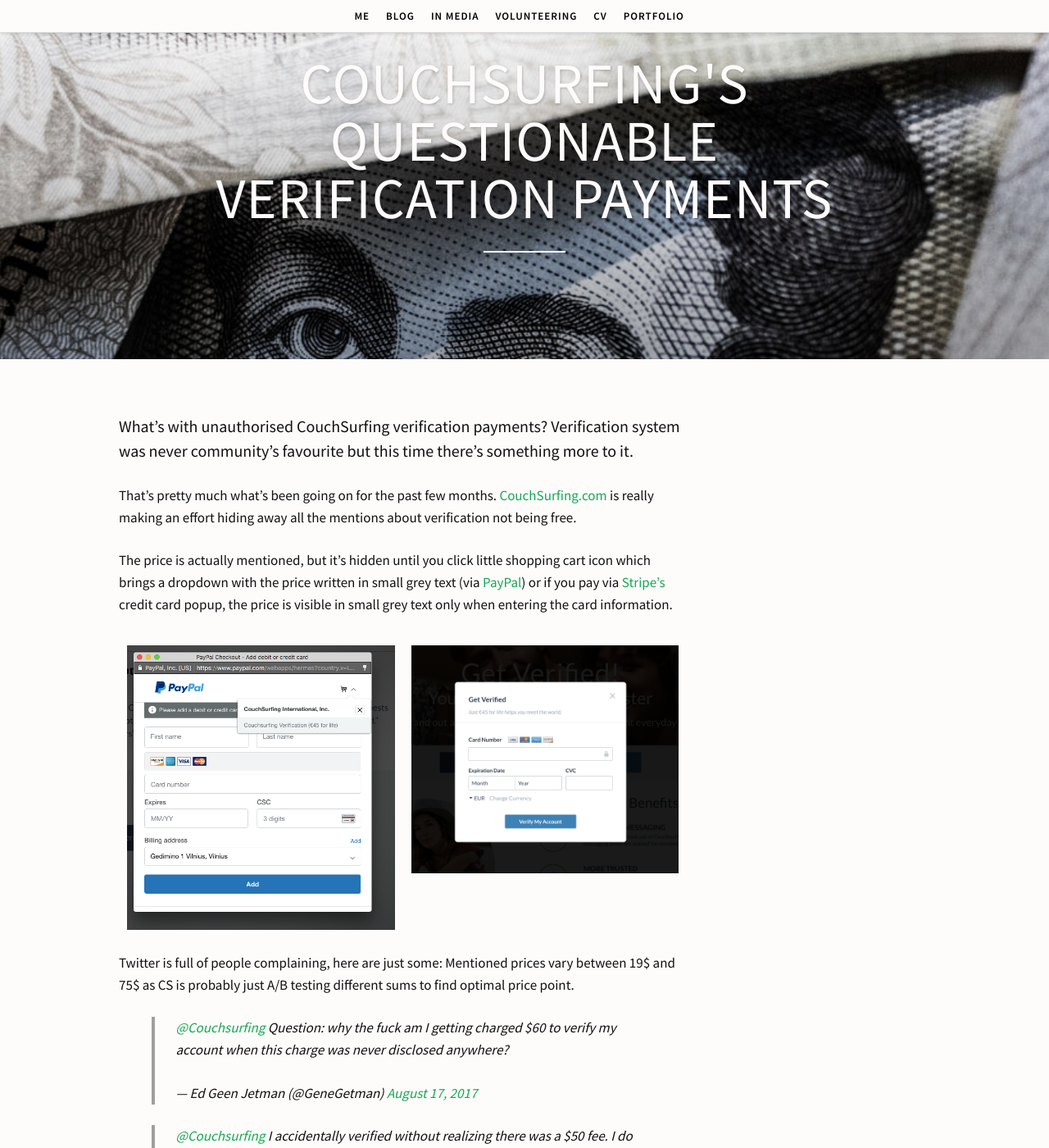
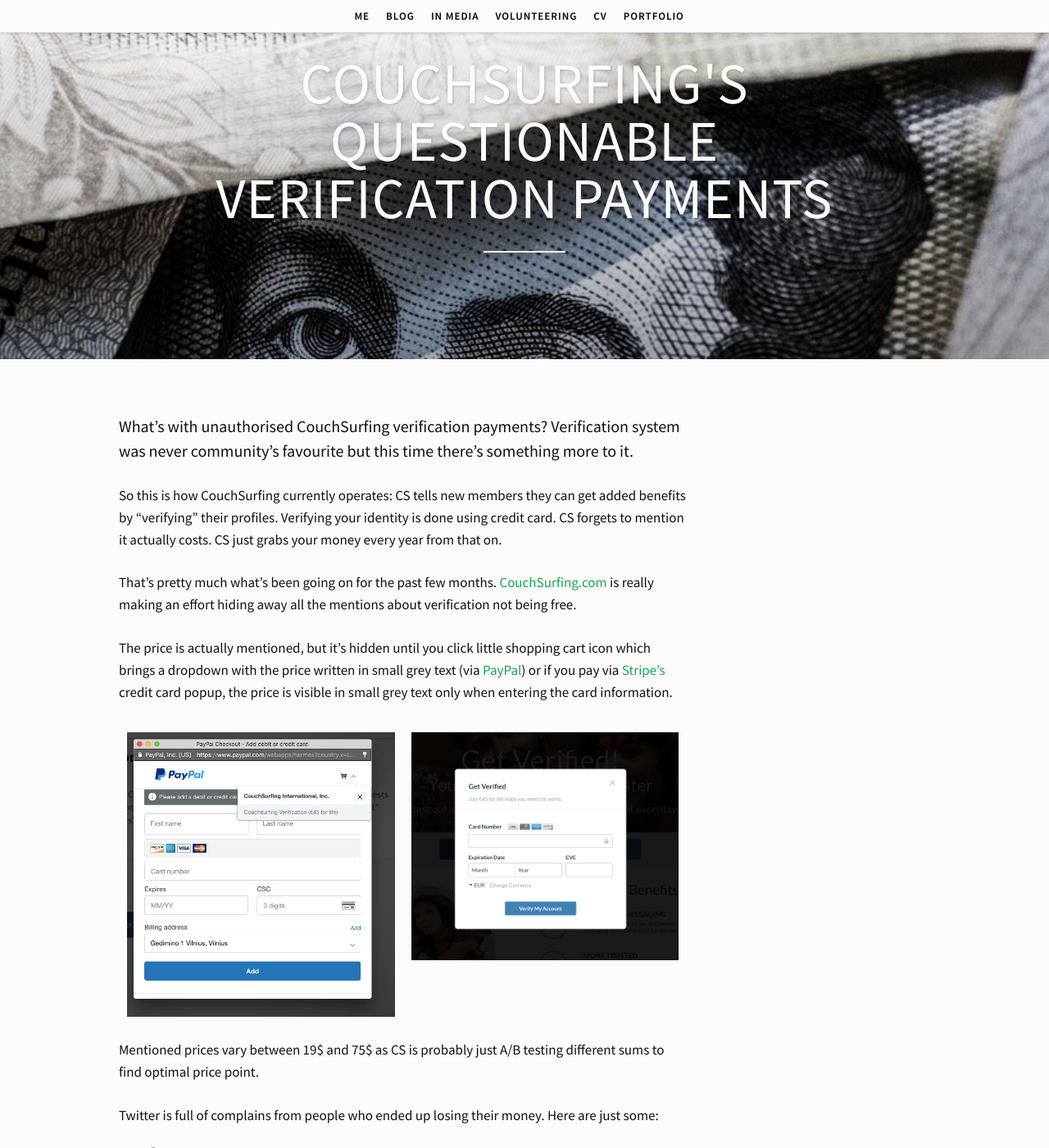
Before and after one commit to simison/simison.github.io, a Jekyll site: the page built from _posts/2016-08-23-whats-going-on-with-couchsurfing-verification.markdown, in a window 1280 px wide and 1400 px high, scrolled down 495 px. Shown: the whole window at 82% size. Built offline with Jekyll 4.4.1, drawn with Linux system fonts in a browser that asks for light colours; some web fonts are replaced; comment, search, counter and statistics services are not loaded.

Commit message:
Text style changes

```diff
--- a/_posts/2016-08-23-whats-going-on-with-couchsurfing-verification.markdown
+++ b/_posts/2016-08-23-whats-going-on-with-couchsurfing-verification.markdown
@@ -14,6 +14,7 @@
 
 <span class="lead">What's with unauthorised CouchSurfing verification payments? Verification system was never community's favourite but this time there's something more to it.</span>
 
+So this is how CouchSurfing currently operates: CS tells new members they can get added benefits by "verifying" their profiles. Verifying your identity is done using credit card. CS forgets to mention it actually costs. CS just grabs your money every year from that on.
 
 That's pretty much what's been going on for the past few months. [CouchSurfing.com](https://www.couchsurfing.com) is really making an effort hiding away all the mentions about verification not being free.
 
@@ -32,9 +33,9 @@
 "></a>
 </div>
 
-Twitter is full of people complaining, here are just some:
 Mentioned prices vary between 19$ and 75$ as CS is probably just A/B testing different sums to find optimal price point.
 
+Twitter is full of complains from people who ended up losing their money. Here are just some:
 
 <blockquote class="twitter-tweet" data-partner="tweetdeck"><p lang="en" dir="ltr"><a href="https://twitter.com/Couchsurfing">@Couchsurfing</a> Question: why the fuck am I getting charged $60 to verify my account when this charge was never disclosed anywhere?</p>&mdash; Ed Geen Jetman (@GeneGetman) <a href="https://twitter.com/GeneGetman/status/898307334870532096">August 17, 2017</a></blockquote>
 
```
